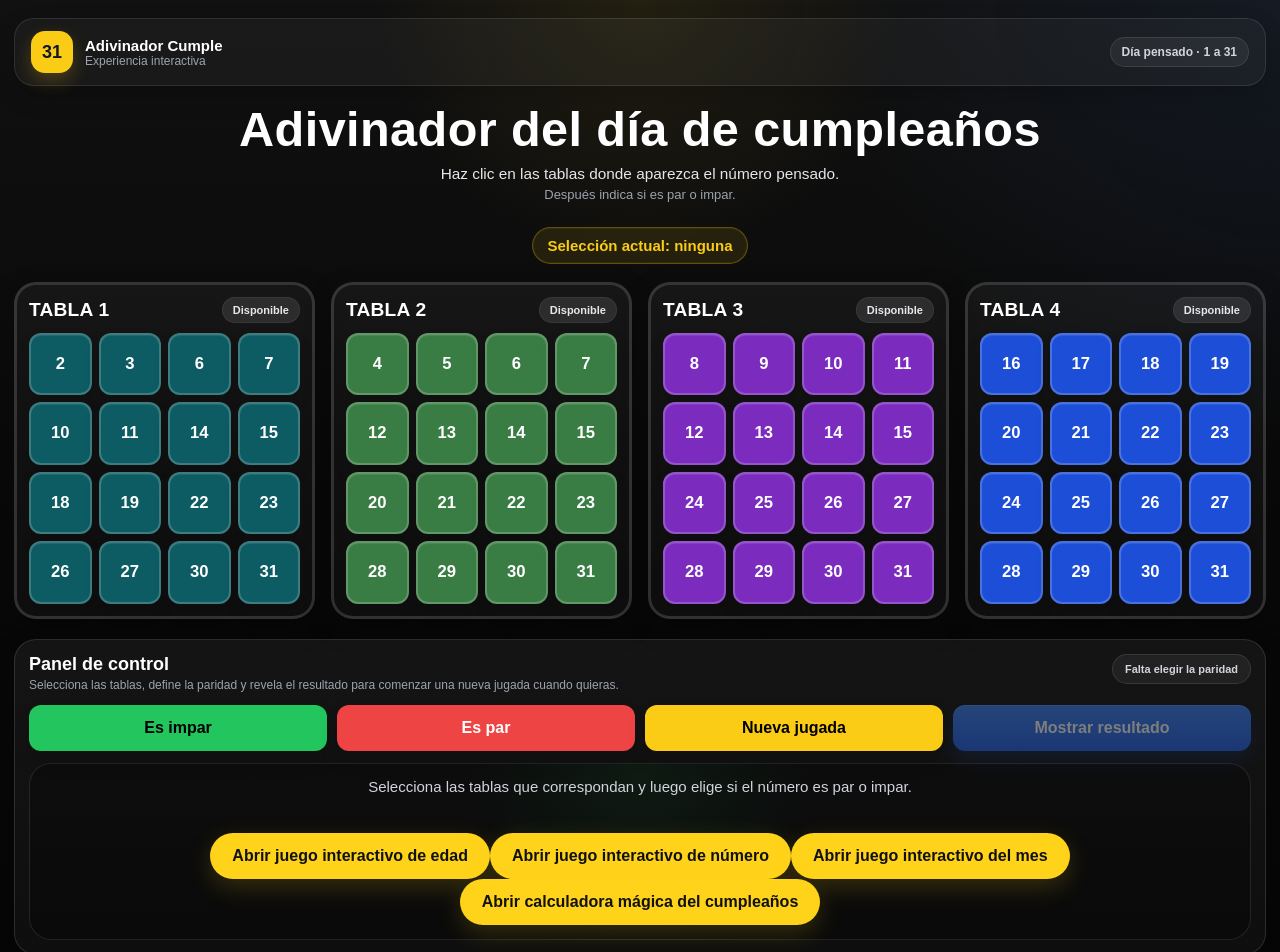
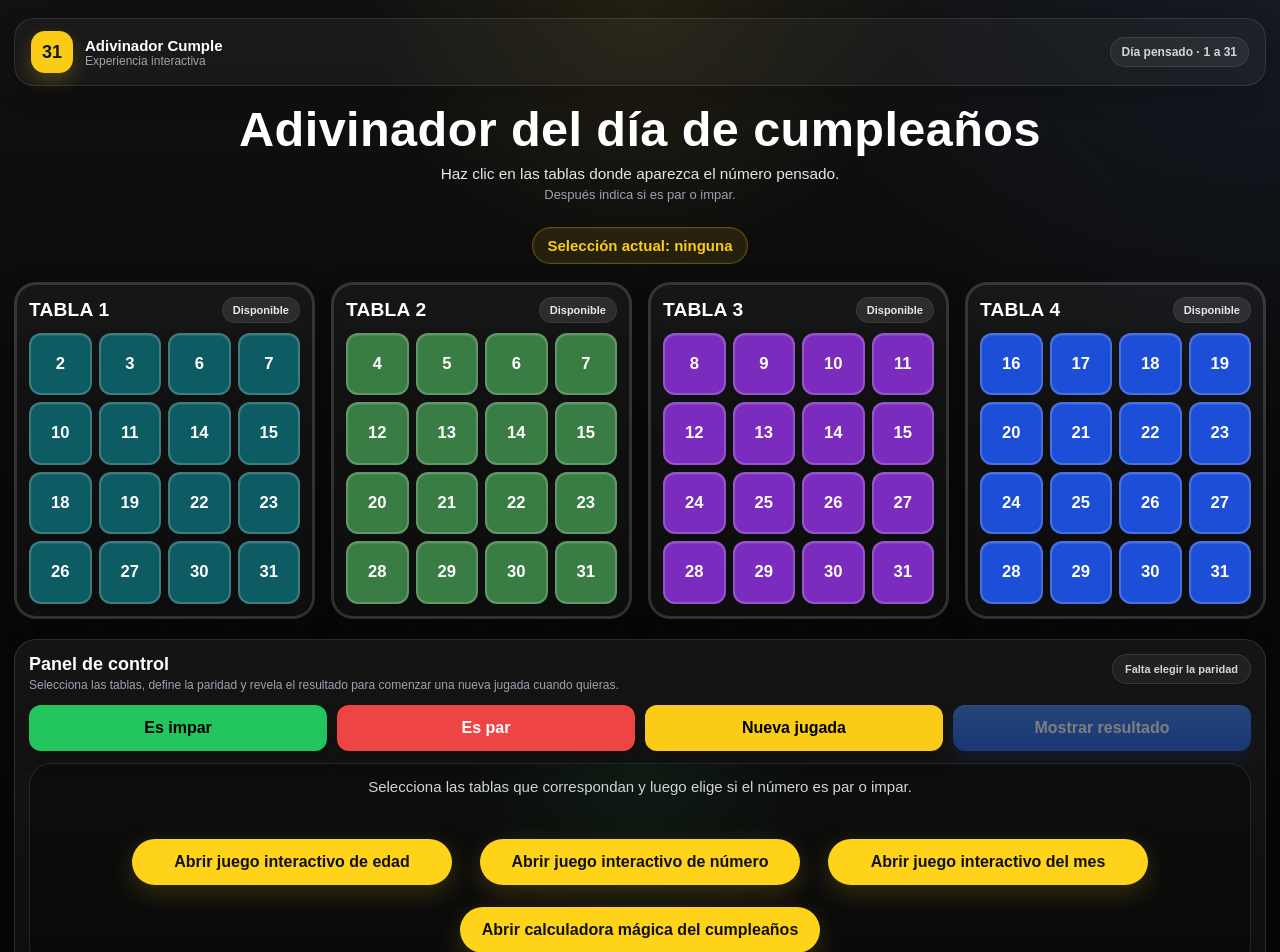
Before and after one commit to kjamett/adivinador-cumple, a React (Vite) app: page / in a window 1280 px wide. Shown: the top 952 px of the page. Built offline with nearby package versions, Linux system fonts and the light colour scheme.

Commit message:
Mejora separacion de botones secundarios

```diff
--- a/src/components/AdivinadorCumple.css
+++ b/src/components/AdivinadorCumple.css
@@ -1010,10 +1010,6 @@
     padding: 13px 18px;
   }
 }
-.adiv-secondary-links-bottom {
-  margin-top: 20px;
-  justify-content: center;
-}
 .adiv-result-stack {
   display: flex;
   flex-direction: column;
@@ -1026,6 +1022,19 @@
   display: flex;
   justify-content: center;
   width: 100%;
+  margin-top: 26px;
+}
+
+.adiv-link-group {
+  display: flex;
+  flex-wrap: wrap;
+  justify-content: center;
+  gap: 22px 28px;
+  width: 100%;
+}
+
+.adiv-link-btn {
+  min-width: 320px;
 }
 
 .adiv-result-text,
```
